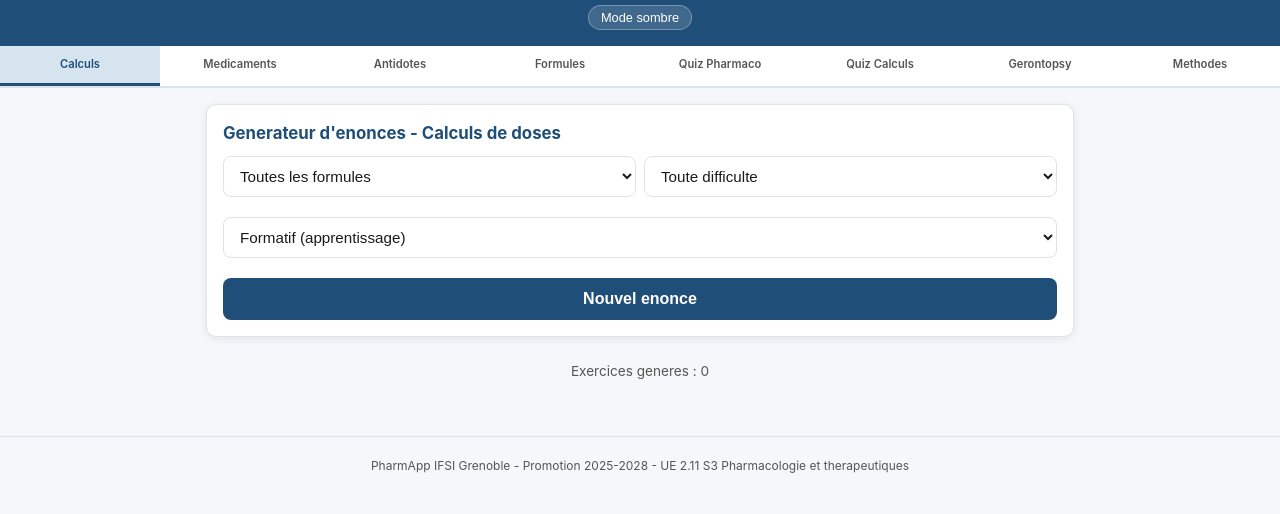
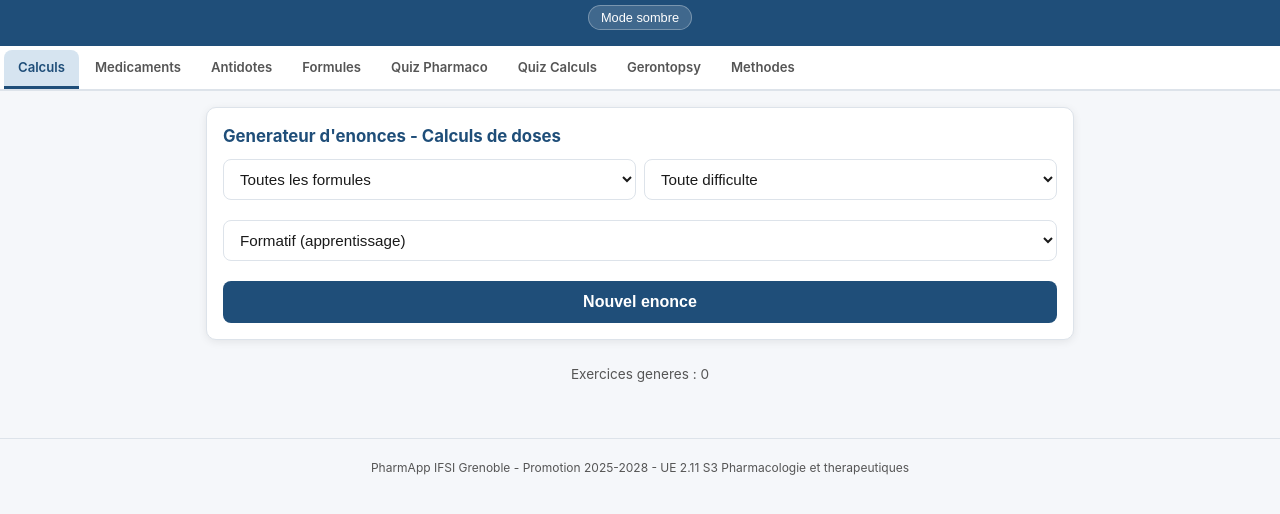
Before and after one commit to cemrah1/pharmapp-ifsi, a plain HTML site: page index.html in a window 1280 px wide. Both pictures are taken after a click on the element "Calculs". Shown: the part 70-584 px from the top of the page. Drawn offline with Linux system fonts and the light colour scheme.

Commit message:
Refactor tab styles and improve scrolling behavior

```diff
--- a/index.html
+++ b/index.html
@@ -77,20 +77,25 @@ body {
   background: var(--card);
   border-bottom: 2px solid var(--border);
   overflow-x: auto;
+  -webkit-overflow-scrolling: touch;
+  scrollbar-width: none;
   position: sticky;
   top: 82px;
   z-index: 99;
+  gap: 2px;
+  padding: 4px 4px 0;
 }
+.tabs::-webkit-scrollbar { display: none; }
 .tab {
-  flex: 1;
-  min-width: 70px;
-  padding: 10px 4px;
+  flex: 0 0 auto;
+  padding: 8px 14px;
   text-align: center;
   cursor: pointer;
-  font-size: 0.7em;
+  font-size: 0.82em;
   font-weight: 600;
   color: var(--text-light);
   border-bottom: 3px solid transparent;
+  border-radius: 8px 8px 0 0;
   transition: all 0.2s;
   white-space: nowrap;
 }
@@ -388,7 +393,7 @@ select, input[type="text"], input[type="number"] {
 @media (max-width: 600px) {
   .med-table { font-size: 0.7em; }
   .med-table th, .med-table td { padding: 4px 3px; }
-  .tab { font-size: 0.6em; padding: 8px 3px; min-width: 55px; }
+  .tab { font-size: 0.78em; padding: 8px 12px; }
 }
 </style>
 </head>
@@ -734,8 +739,10 @@ function toggleDark() {
     document.documentElement.getAttribute('data-theme') === 'dark' ? '' : 'dark');
 }
 function showTab(i) {
-  document.querySelectorAll('.tab').forEach((t,j) => t.classList.toggle('active', j===i));
+  const tabs = document.querySelectorAll('.tab');
+  tabs.forEach((t,j) => t.classList.toggle('active', j===i));
   document.querySelectorAll('.section').forEach((s,j) => s.classList.toggle('active', j===i));
+  if(tabs[i]) tabs[i].scrollIntoView({behavior:'smooth', inline:'center', block:'nearest'});
 }
 function pick(arr) { return arr[Math.floor(Math.random()*arr.length)]; }
 function rand(a,b) { return Math.floor(Math.random()*(b-a+1))+a; }
```
